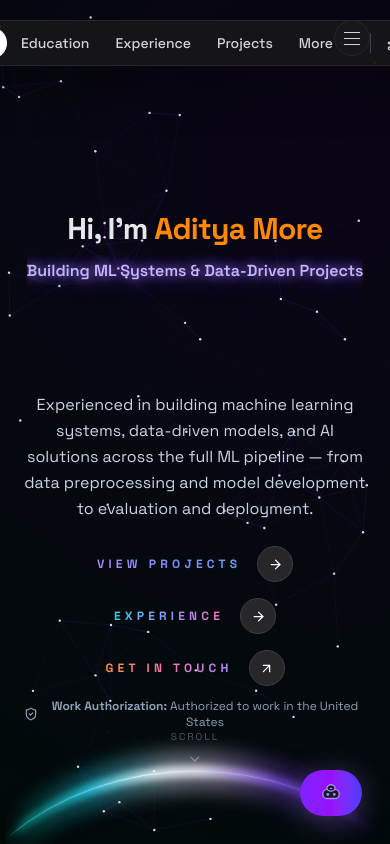
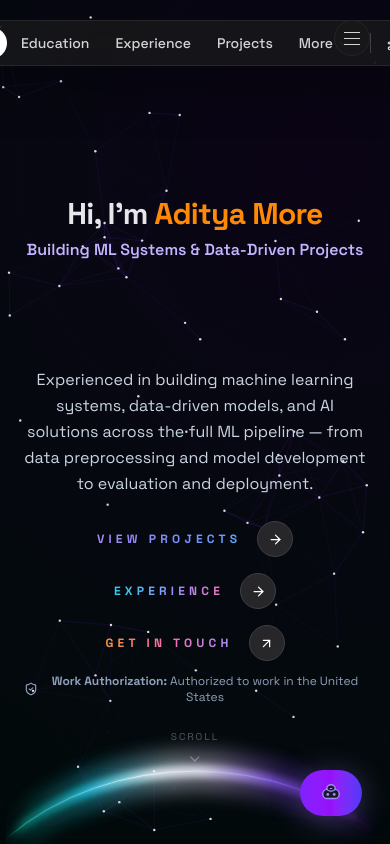
Before and after one commit to Skywalker1910/Tech-Portfolio, a Next.js app: page / in a window 390 px wide. Shown: the top 844 px of the page. Built offline with nearby package versions, Linux system fonts and the light colour scheme.

Commit message:
fix: responsive hero layout, career card as navbar dropdown, tighter spacing

```diff
--- a/app/page.tsx
+++ b/app/page.tsx
@@ -4,7 +4,6 @@ import { useRef, useEffect, useState, type ComponentType } from "react";
 import Image from "next/image";
 import { useScroll, useTransform, motion } from "framer-motion";
 import SentenceFlip from "../components/SentenceFlip";
-import CareerStatus from "../components/CareerStatus";
 import dynamic from "next/dynamic";
 
 // Lazy-load droid to avoid SSR issues
@@ -391,14 +390,8 @@ export default function Home() {
     return () => window.removeEventListener("resize", check);
   }, []);
 
-  const heroScale = useTransform(scrollYProgress, [0, 0.4], [1, isMobile ? 0.92 : 0.72]);
-  const heroX = useTransform(scrollYProgress, [0, 0.4], ["0%", isMobile ? "0%" : "-22%"]);
-
-  // Career card: fade + slide in from right + brighten
-  const cardOpacity = useTransform(scrollYProgress, [0.06, 0.09, 0.38], [0, 0.9, 1]);
-  const cardX = useTransform(scrollYProgress, [0.06, 0.38], [80, 0]);
-  const cardBrightness = useTransform(scrollYProgress, [0.06, 0.33, 0.38], [0.3, 2.0, 1.0]);
-  const cardFilter = useTransform(cardBrightness, (v) => `brightness(${v}) saturate(${0.4 + v * 0.8})`);
+  const heroScale = useTransform(scrollYProgress, [0, 0.4], [1, isMobile ? 0.95 : 0.88]);
+  const heroX = useTransform(scrollYProgress, [0, 0.4], ["0%", "0%"]);
 
   // Scroll hint arrow: fades out early
   const arrowOpacity = useTransform(scrollYProgress, [0, 0.12], [1, 0]);
@@ -410,7 +403,7 @@ export default function Home() {
       ═══════════════════════════════════════════ */}
       <div ref={scrollRef} className="h-[100vh] md:h-[130vh]">
         <div className="sticky top-24 h-[calc(100vh-6rem)] flex flex-col justify-center overflow-hidden relative z-[10]">
-          <div className="container-max w-full">
+          <div className="container-max w-full pb-[clamp(40px,6vw,80px)]">
             <div className="relative flex items-center justify-center">
 
               {/* ── Hero copy: full-width centered initially, drifts left on scroll ── */}
@@ -427,7 +420,7 @@ export default function Home() {
                   <span className="text-orange-400">Aditya More</span>
                 </h1>
 
-                <div className="mt-2 inline-block text-left">
+                <div className="mt-1 -mb-2 inline-block text-left">
                   <SentenceFlip
                     lines={[
                       "AI / ML Systems",
@@ -440,7 +433,7 @@ export default function Home() {
                   />
                 </div>
 
-                <p className="mt-0.5 text-base sm:text-lg md:text-xl text-slate-300 max-w-2xl leading-relaxed mx-auto text-center px-2 sm:px-0">
+                <p className="mt-0 text-base sm:text-lg md:text-xl text-slate-300 max-w-3xl leading-relaxed mx-auto text-center px-2 sm:px-0">
                   Experienced in building machine learning systems, data-driven models, and
                   AI solutions across the full ML pipeline — from data preprocessing and
                   model development to evaluation and deployment.
@@ -494,16 +487,6 @@ export default function Home() {
                     <strong>Work Authorization:</strong> Authorized to work in the United States
                   </span>
                 </p>
-              </motion.div>
-
-              {/* ── Career status card: absolute right, fades in as hero drifts left ── */}
-              <motion.div
-                style={{ opacity: cardOpacity, x: cardX, filter: cardFilter }}
-                className="absolute right-0 top-[50%] -translate-y-1/2 hidden md:block w-[440px] pointer-events-none"
-              >
-                <div className="pointer-events-auto">
-                  <CareerStatus />
-                </div>
               </motion.div>
             </div>
           </div>
--- a/components/Navbar.tsx
+++ b/components/Navbar.tsx
@@ -4,6 +4,7 @@ import { usePathname } from "next/navigation";
 import { useState, useEffect, useRef } from "react";
 import { AnimatePresence, motion } from "framer-motion";
 import { Sun, Moon, ChevronDown, Sparkles, Orbit } from "lucide-react";
+import CareerStatus from "./CareerStatus";
 
 function BackgroundToggle() {
   const [bg, setBg] = useState<string | null>(null);
@@ -138,7 +139,9 @@ const MORE_LINKS: { href: string; label: string; external?: boolean }[] = [
 export default function Navbar() {
   const [moreOpen, setMoreOpen] = useState(false);
   const [mobileOpen, setMobileOpen] = useState(false);
+  const [careerOpen, setCareerOpen] = useState(false);
   const moreRef = useRef<HTMLDivElement>(null);
+  const careerRef = useRef<HTMLDivElement>(null);
   const pathname = usePathname();
 
   const allMobileLinks: { href: string; label: string; external?: boolean }[] = [
@@ -152,12 +155,16 @@ export default function Navbar() {
   useEffect(() => {
     setMobileOpen(false);
     setMoreOpen(false);
+    setCareerOpen(false);
   }, [pathname]);
 
   useEffect(() => {
     function handler(e: MouseEvent) {
       if (moreRef.current && !moreRef.current.contains(e.target as Node)) {
         setMoreOpen(false);
+      }
+      if (careerRef.current && !careerRef.current.contains(e.target as Node)) {
+        setCareerOpen(false);
       }
     }
     document.addEventListener("mousedown", handler);
@@ -174,12 +181,28 @@ export default function Navbar() {
         Aditya More&nbsp;<span className="text-zinc-500">•</span>&nbsp;Tech Portfolio
       </Link>
 
-      {/* Top-right open to work badge */}
-      <div className="fixed top-5 right-5 z-50 hidden md:flex items-center">
-        <span className="inline-flex items-center gap-1 text-[10px] font-semibold tracking-wider uppercase text-emerald-400 bg-emerald-500/10 border border-emerald-500/25 px-2 py-1 rounded-full">
+      {/* Top-right open to work badge — clickable to show career status */}
+      <div className="fixed top-5 right-5 z-50 hidden md:flex" ref={careerRef}>
+        <button
+          onClick={() => setCareerOpen((o) => !o)}
+          className="inline-flex items-center gap-1 text-[10px] font-semibold tracking-wider uppercase text-emerald-400 bg-emerald-500/10 border border-emerald-500/25 px-2 py-1 rounded-full hover:bg-emerald-500/20 transition-colors cursor-pointer"
+        >
           <span className="w-1.5 h-1.5 rounded-full bg-emerald-400 animate-pulse shrink-0" />
           Open to Work
-        </span>
+        </button>
+        <AnimatePresence>
+          {careerOpen && (
+            <motion.div
+              initial={{ opacity: 0, y: -8, scale: 0.95 }}
+              animate={{ opacity: 1, y: 0, scale: 1 }}
+              exit={{ opacity: 0, y: -8, scale: 0.95 }}
+              transition={{ duration: 0.2, ease: "easeOut" }}
+              className="absolute top-full mt-3 right-0 w-[400px]"
+            >
+              <CareerStatus />
+            </motion.div>
+          )}
+        </AnimatePresence>
       </div>
 
       {/* Floating pill navbar */}
--- a/components/OrbitalDivider.tsx
+++ b/components/OrbitalDivider.tsx
@@ -20,7 +20,7 @@ export default function OrbitalDivider() {
   return (
     <div
       className="absolute bottom-0 left-0 w-full pointer-events-none overflow-hidden"
-      style={{ height: "clamp(120px, 18vw, 280px)", zIndex: 2 }}
+      style={{ height: "clamp(120px, 18vw, 280px)", zIndex: 1 }}
     >
       <svg
         viewBox="0 0 1440 280"
--- a/components/SentenceFlip.tsx
+++ b/components/SentenceFlip.tsx
@@ -39,7 +39,7 @@ export default function SentenceFlip({
       <div
         ref={measureRef}
         aria-hidden
-        className="invisible absolute text-base sm:text-xl md:text-2xl lg:text-3xl font-semibold py-1"
+        className="invisible absolute text-base sm:text-xl md:text-2xl lg:text-3xl font-semibold py-0.5"
       >
         {longest}
       </div>
@@ -51,8 +51,7 @@ export default function SentenceFlip({
           animate={{ opacity: 1, filter: "blur(0px)", y: 0 }}
           exit={{ opacity: 0, filter: "blur(8px)", y: -14 }}
           transition={{ duration: 0.3, ease: "easeInOut" }}
-          className="text-base sm:text-xl md:text-2xl lg:text-3xl font-semibold text-violet-300 py-1"
-          style={{ textShadow: "0 0 12px #a78bfa, 0 0 28px #7c3aed" }}
+          className="text-base sm:text-xl md:text-2xl lg:text-3xl font-semibold text-violet-300 py-0.5"
         >
           {lines[index]}
         </motion.div>
```
